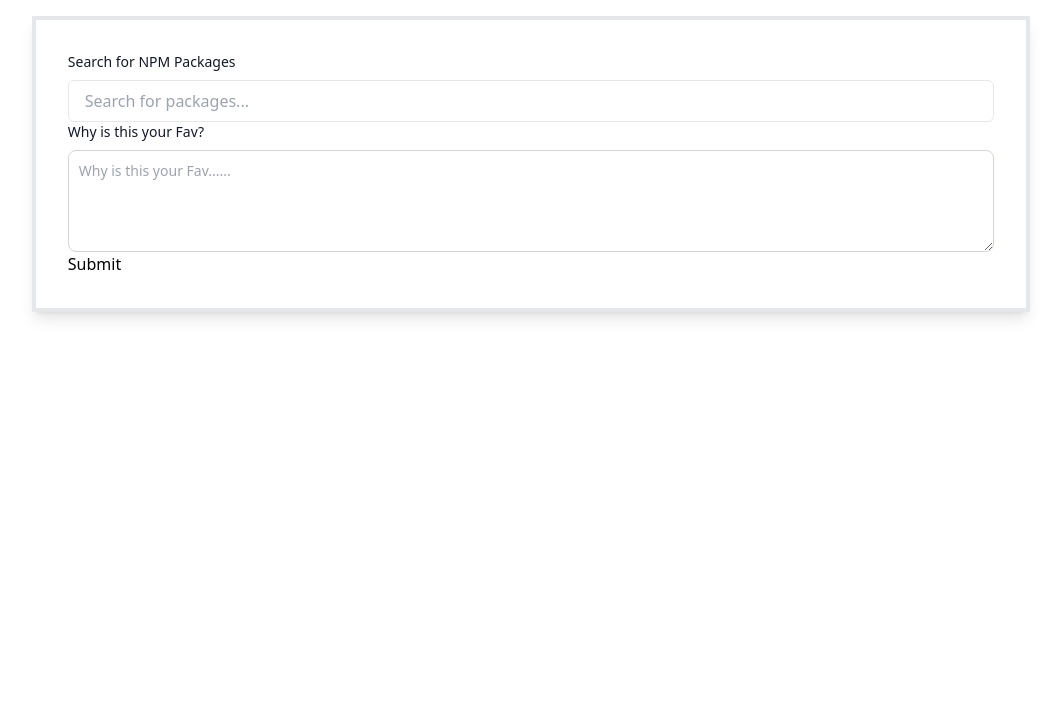
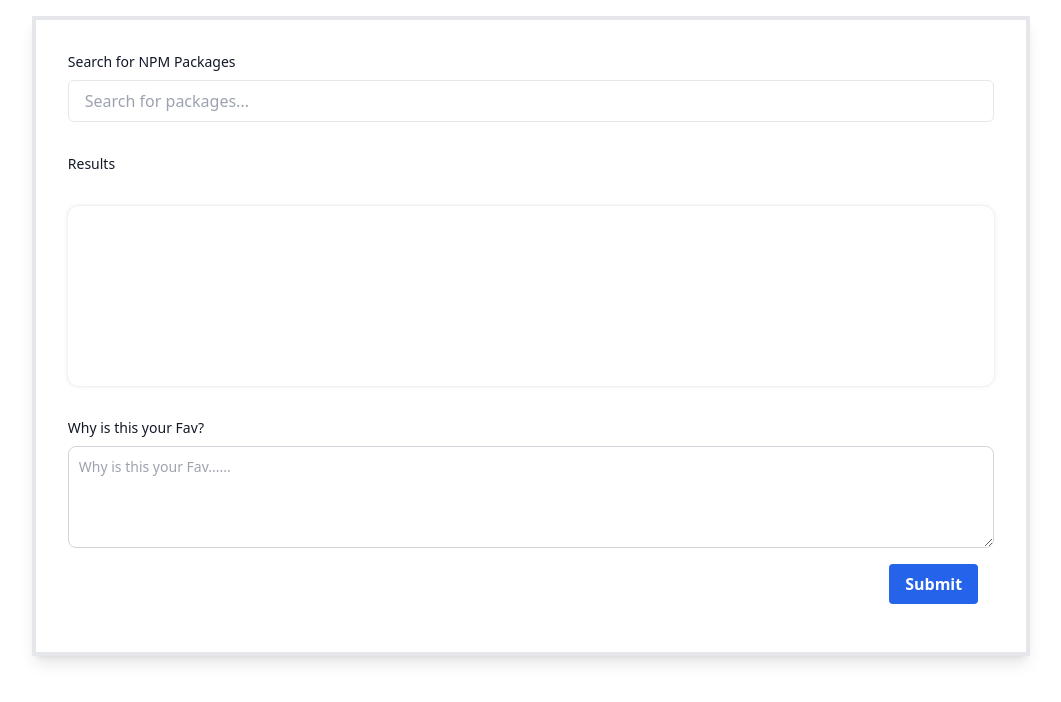
Before and after one commit to mdfaizan973/Betalectic-Assignment, a React (Vite) app in the folder betalecticpaclage/: page / in a window 1280 px wide. Shown: the top 702 px of the page, without its empty margins (109-1170 px from the left). Built offline with nearby package versions, Linux system fonts and the light colour scheme.

Commit message:
able to make package page

```diff
--- a/betalecticpaclage/src/Components/Search.tsx
+++ b/betalecticpaclage/src/Components/Search.tsx
@@ -2,7 +2,7 @@ import React, { useState, useEffect } from "react";
 import axios from "axios";
 import TextInput from "./TextInput";
 import TextArea from "./TextArea";
-
+import "./Style/Search.css";
 interface Result {
   package: {
     name: string;
@@ -23,7 +23,6 @@ const Search: React.FC = () => {
 
   const handleSubmission = () => {
     if (selectedPackage) {
-      // Store data in local storage
       const favPackageData = {
         package: selectedPackage,
         note: textAreaContent,
@@ -75,18 +74,23 @@ const Search: React.FC = () => {
             onChange={(e) => setTerm(e.target.value)}
           />
           {loading && <p>Loading...</p>}
-          <ul>
+
+          <label className="block mb-2 text-sm font-medium text-gray-900 mt-8">
+            Results
+          </label>
+          <ul className="package-content mt-8">
             {results.map((result) => (
-              <li key={result.package.name}>
-                <label>
+              <li key={result.package.name} className="mb-4">
+                <label className="flex items-center space-x-2 cursor-pointer">
                   <input
                     type="radio"
                     name="package"
                     value={result.package.name}
                     checked={selectedPackage === result.package.name}
                     onChange={() => setSelectedPackage(result.package.name)}
+                    className="form-radio text-blue-500 focus:ring-2 focus:ring-blue-500 focus:outline-none"
                   />
-                  {result.package.name}
+                  <span className="text-gray-800">{result.package.name}</span>
                 </label>
               </li>
             ))}
@@ -97,7 +101,12 @@ const Search: React.FC = () => {
               value={textAreaContent}
               onChange={handleTextAreaChange}
             />
-            <button onClick={handleSubmission}>Submit</button>
+            <button
+              className="float-right bg-blue-600 hover:bg-blue-700 text-white font-bold py-2 px-4 rounded m-4"
+              onClick={handleSubmission}
+            >
+              Submit
+            </button>
           </div>
           {selectedPackage && <p>Selected Package: {selectedPackage}</p>}
         </div>
--- /dev/null
+++ b/betalecticpaclage/src/Components/Style/Search.css
@@ -0,0 +1,22 @@
+.package-content {
+  overflow: auto;
+  height: 180px;
+  box-shadow: rgba(0, 0, 0, 0.1) 0px 0px 5px 0px,
+    rgba(0, 0, 0, 0.1) 0px 0px 1px 0px;
+  border-radius: 10px;
+  padding: 10px;
+}
+
+.package-content::-webkit-scrollbar {
+  width: 8px;
+}
+
+.package-content::-webkit-scrollbar-track {
+  background: #f1f1f1;
+}
+
+.package-content::-webkit-scrollbar-thumb {
+  background-color: #888;
+  border-radius: 6px;
+  border: 1px solid #f1f1f1;
+}
--- a/betalecticpaclage/src/Components/TextArea.tsx
+++ b/betalecticpaclage/src/Components/TextArea.tsx
@@ -15,7 +15,7 @@ const TextArea: React.FC<TextAreaProps> = ({
     <div>
       <label
         htmlFor="message"
-        className="block mb-2 text-sm font-medium text-gray-900 "
+        className="block mb-2 text-sm font-medium text-gray-900 mt-8"
       >
         Why is this your Fav?
       </label>
```
